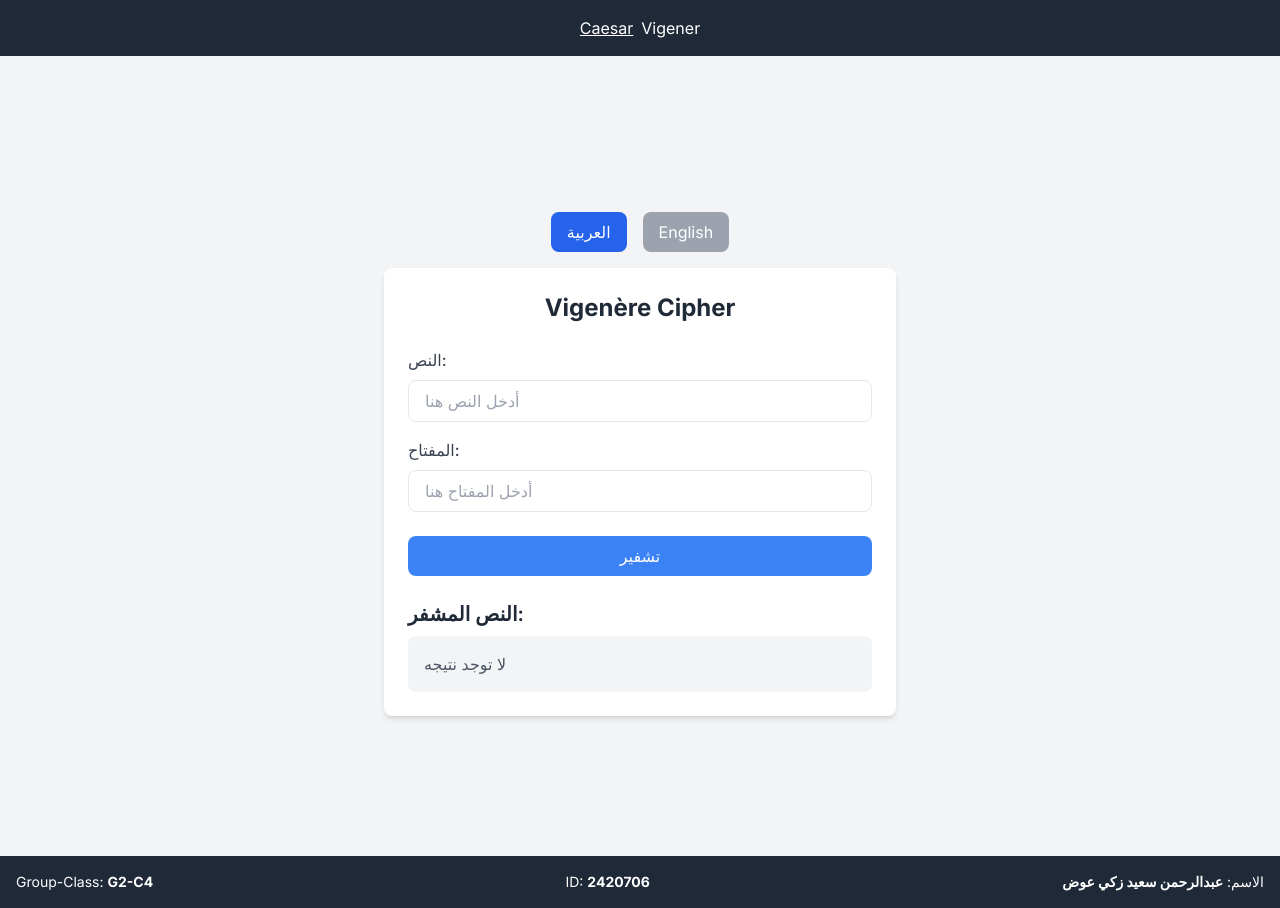
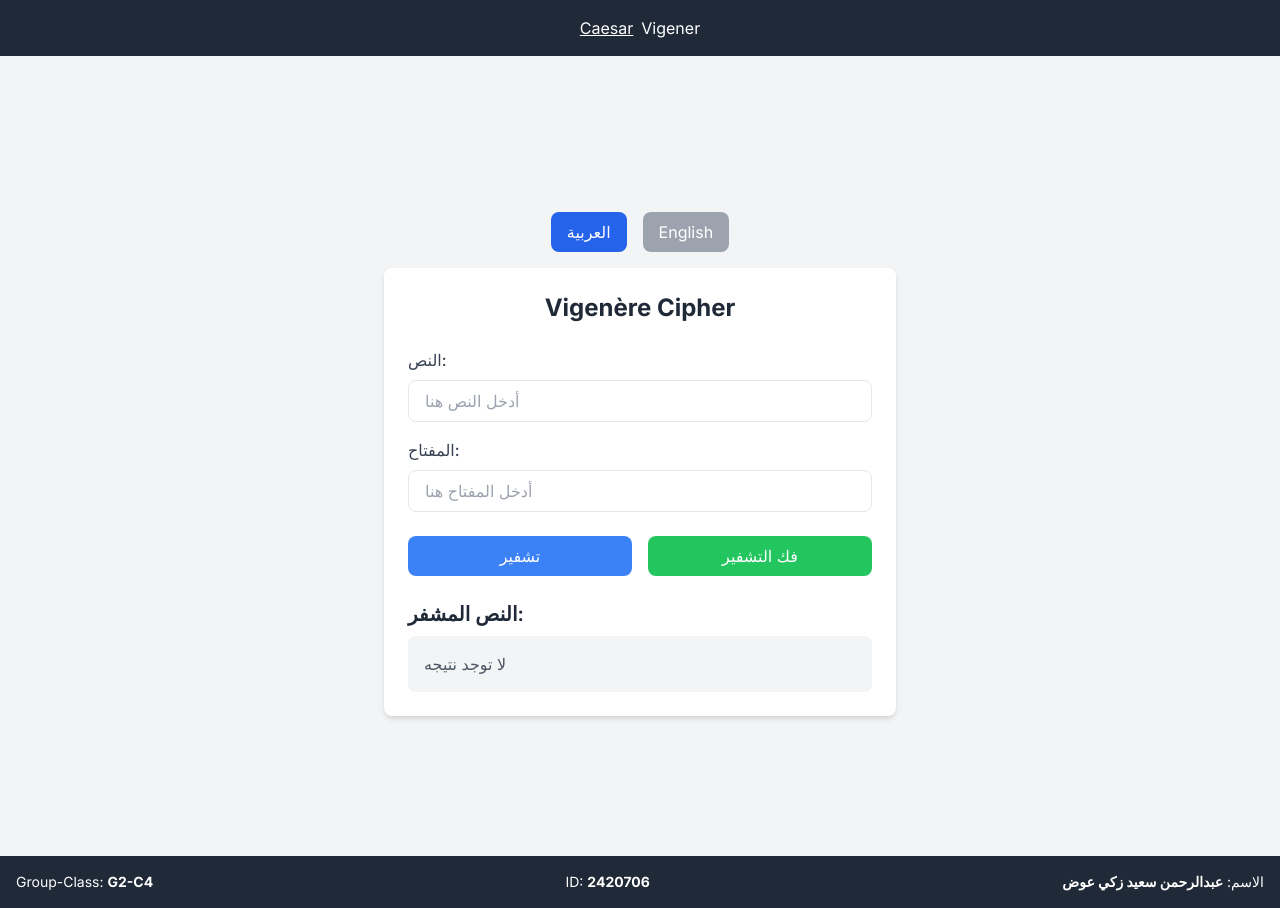
Before and after one commit to AbdlrhmanSaid/ceaser-next, a Next.js app: page /vigener in a window 1280 px wide. Built offline with nearby package versions, Linux system fonts and the light colour scheme.

Commit message:
added Decryption in vegener

```diff
--- a/app/utils/useVigenere.js
+++ b/app/utils/useVigenere.js
@@ -25,7 +25,15 @@ const useVigenere = () => {
       .join("");
     setCiphertext(result);
   };
-  return { setPlaintext, setKey, ciphertext, encrypt, plaintext, key };
+  return {
+    setPlaintext,
+    setKey,
+    ciphertext,
+    encrypt,
+    plaintext,
+    key,
+    setCiphertext,
+  };
 };
 
 export default useVigenere;
--- a/app/vigener/page.jsx
+++ b/app/vigener/page.jsx
@@ -3,9 +3,18 @@ import useVigenere from "../utils/useVigenere";
 import { useState } from "react";
 
 const VigenereCipher = () => {
-  const { setPlaintext, setKey, ciphertext, encrypt, plaintext, key } =
-    useVigenere();
+  const {
+    setPlaintext,
+    setKey,
+    ciphertext,
+    encrypt,
+    plaintext,
+    key,
+    setCiphertext,
+  } = useVigenere();
   const [isArabic, setIsArabic] = useState(true);
+
+  const handleDecrypt = () => setCiphertext(plaintext);
 
   return (
     <div className="min-h-screen flex flex-col items-center justify-center bg-gray-100">
@@ -58,12 +67,21 @@ const VigenereCipher = () => {
             />
           </div>
         </div>
-        <button
-          onClick={encrypt}
-          className="w-full py-2 bg-blue-500 text-white rounded-lg hover:bg-blue-600 focus:outline-none"
-        >
-          {isArabic ? "تشفير" : "Encrypt"}
-        </button>
+        <div className="flex justify-between space-x-4">
+          <button
+            onClick={encrypt}
+            className="w-full py-2 bg-blue-500 text-white rounded-lg hover:bg-blue-600 focus:outline-none"
+          >
+            {isArabic ? "تشفير" : "Encryption"}
+          </button>
+          <button
+            onClick={handleDecrypt}
+            className="w-full py-2 bg-green-500 text-white rounded-lg hover:bg-green-600 focus:outline-none"
+          >
+            {isArabic ? "فك التشفير" : "Decryption"}
+          </button>
+        </div>
+
         <div>
           <h2 className="text-xl font-semibold text-gray-800">
             {isArabic ? "النص المشفر:" : "Ciphertext:"}
```
